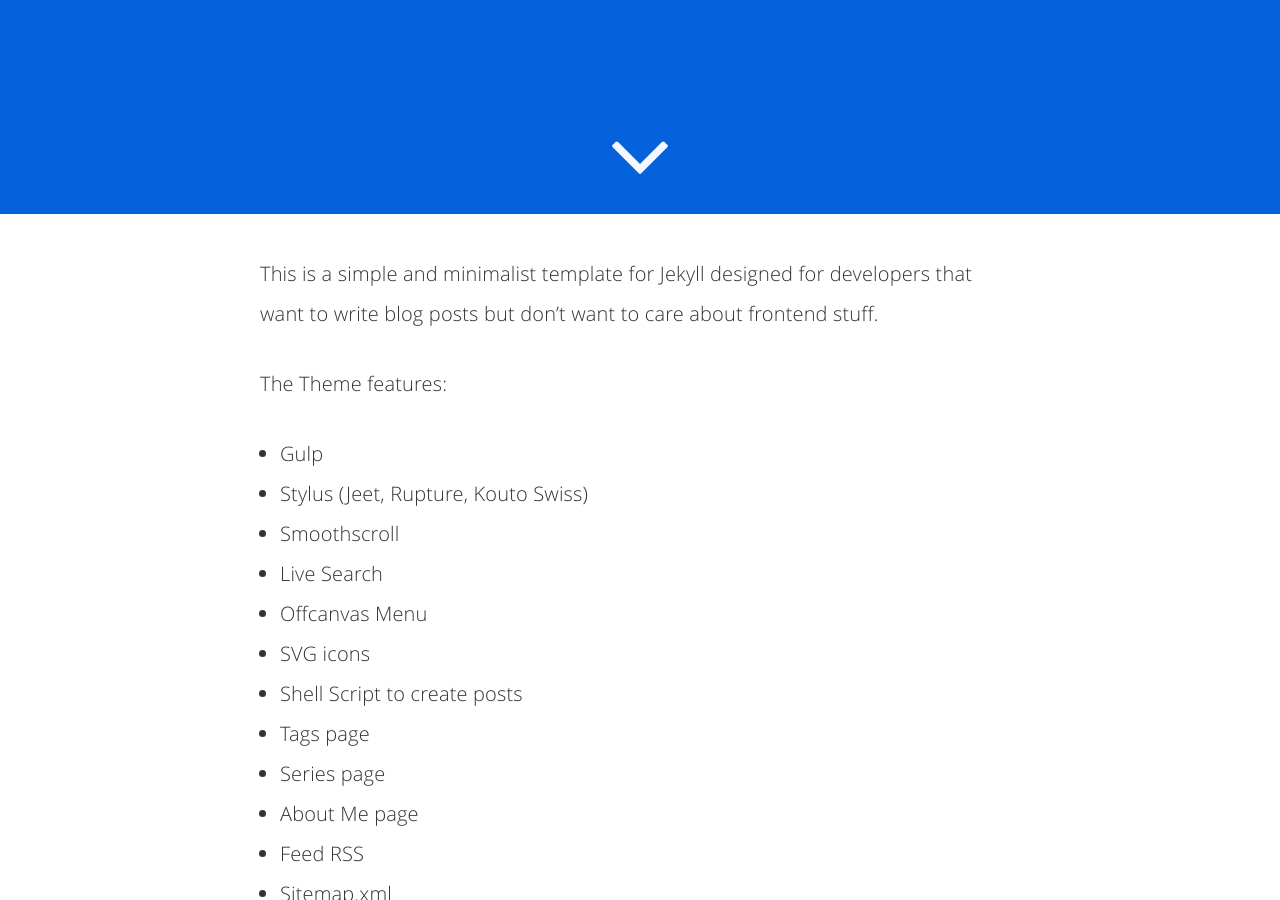
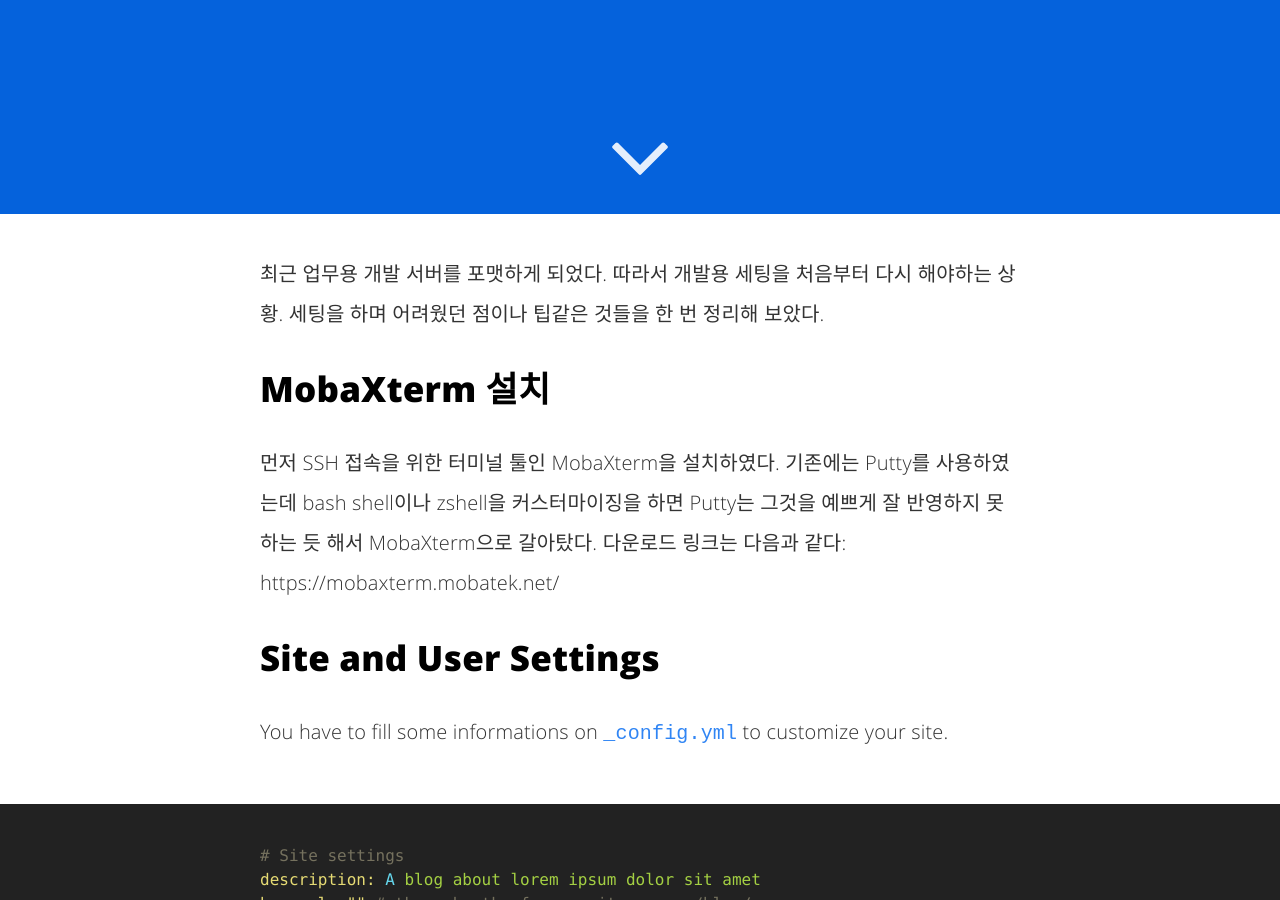
Before and after one commit to hcnoh/blog-prev, a Jekyll site: the page built from _posts/2018-08-17-vim-and-zsh-setting.md, in a window 1280 px wide and 900 px high, scrolled down 686 px. Built offline with Jekyll 4.4.1, drawn with Linux system fonts in a browser that asks for light colours; comment, search, counter and statistics services are not loaded; some of the changed text lies outside the part shown.

Commit message:
Update 2018-08-17-vim-and-zsh-setting.md

```diff
--- a/_posts/2018-08-17-vim-and-zsh-setting.md
+++ b/_posts/2018-08-17-vim-and-zsh-setting.md
@@ -12,33 +12,11 @@ categories:
 twitter_text: '개발 환경 세팅 on Ubuntu'
 ---
 
-This is a simple and minimalist template for Jekyll designed for developers that want to write blog posts but don't want to care about frontend stuff.
+최근 업무용 개발 서버를 포맷하게 되었다. 따라서 개발용 세팅을 처음부터 다시 해야하는 상황. 세팅을 하며 어려웠던 점이나 팁같은 것들을 한 번 정리해 보았다.
 
-The Theme features:
+## MobaXterm 설치
 
-- Gulp
-- Stylus (Jeet, Rupture, Kouto Swiss)
-- Smoothscroll
-- Live Search
-- Offcanvas Menu
-- SVG icons
-- Shell Script to create posts
-- Tags page
-- Series page
-- About Me page
-- Feed RSS
-- Sitemap.xml
-- Color Customization
-- Info Customization
-
-## Basic Setup
-
-1. [Install Jekyll](http://jekyllrb.com)
-2. Fork the [Will Jekyll Template](https://github.com/willianjusten/will-jekyll-template/fork)
-3. Clone the repo you just forked.
-4. Edit `_config.yml` to personalize your site.
-5. Check out the sample posts in `_posts` to see examples for assigning categories and tags, and other YAML data.
-6. Read the documentation below for further customization pointers and documentation.
+먼저 SSH 접속을 위한 터미널 툴인 MobaXterm을 설치하였다. 기존에는 Putty를 사용하였는데 bash shell이나 zshell을 커스터마이징을 하면 Putty는 그것을 예쁘게 잘 반영하지 못하는 듯 해서 MobaXterm으로 갈아탔다. 다운로드 링크는 다음과 같다: https://mobaxterm.mobatek.net/
 
 ## Site and User Settings
 
```
